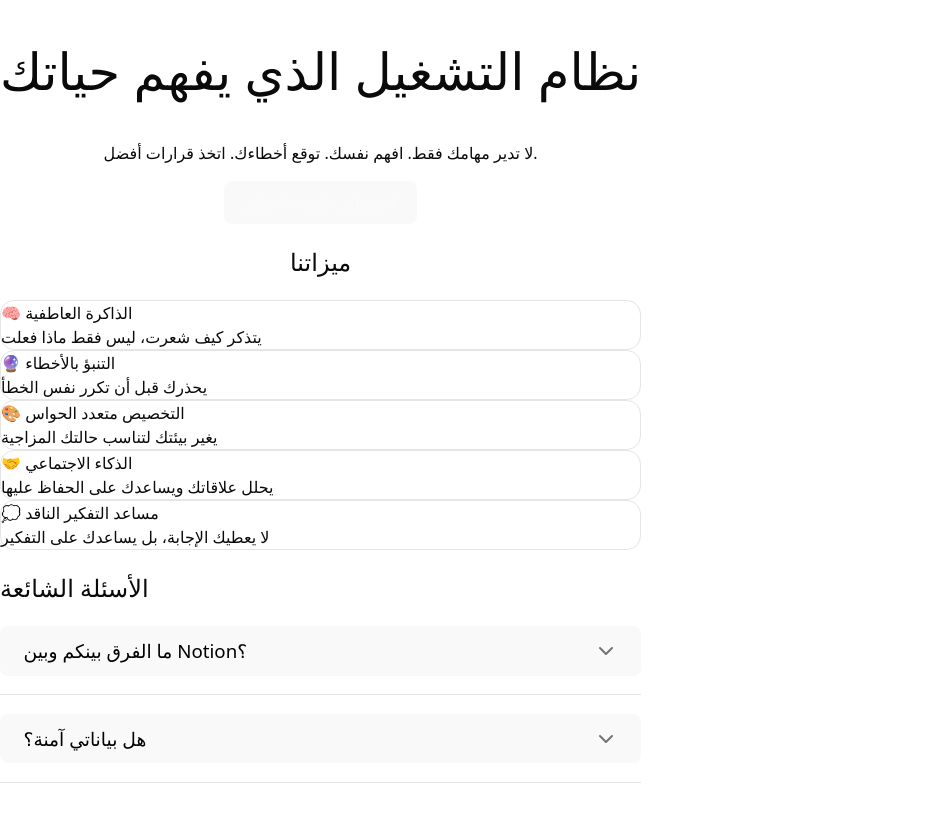
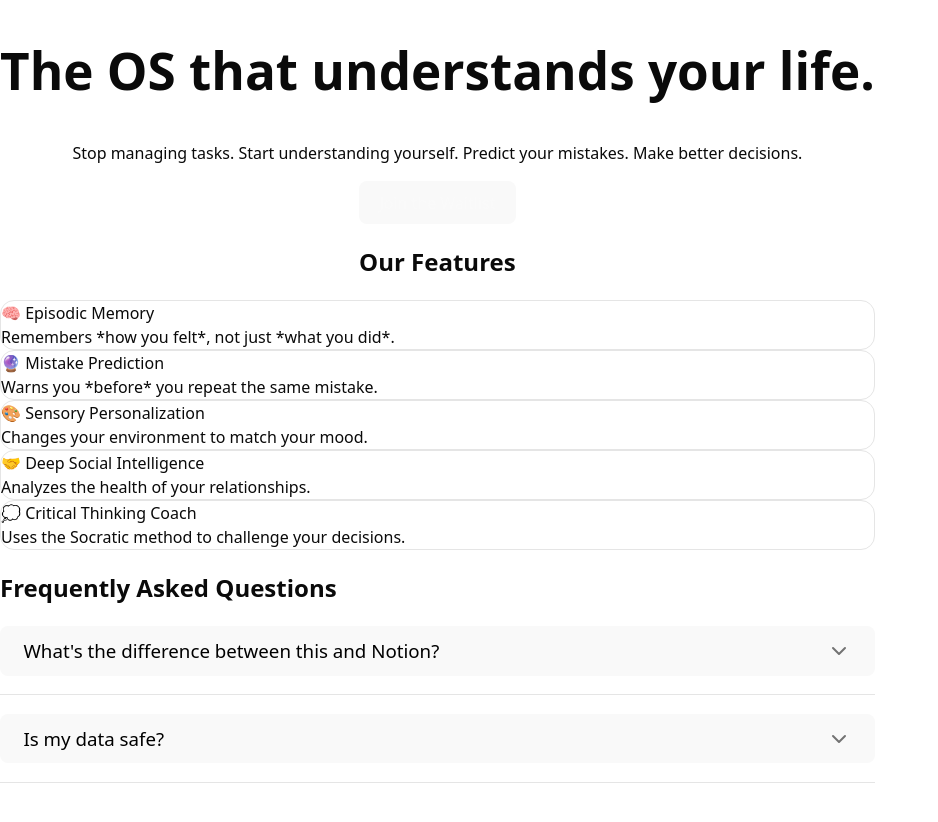
Before and after one commit to abdalrahman32008-Alpa/-SmartLifeAI-Cloud, a React (Vite) app: page / in a window 1280 px wide. Shown: the top 822 px of the page, without its empty margins (0-938 px from the left). Built offline with nearby package versions, Linux system fonts and the light colour scheme; no server answers.

Commit message:
feat: Translate landing page to English (English-First Strategy)

```diff
--- a/src/components/landing/FAQSection.tsx
+++ b/src/components/landing/FAQSection.tsx
@@ -4,19 +4,19 @@ export default function FAQSection() {
   return (
     <section className="py-16 bg-slate-50">
       <div className="container mx-auto px-6">
-        <h2 className="text-2xl font-bold mb-6">الأسئلة الشائعة</h2>
+        <h2 className="text-2xl font-bold mb-6">Frequently Asked Questions</h2>
         <Accordion type="single" collapsible>
           <AccordionItem value="item-1">
-            <AccordionTrigger>ما الفرق بينكم وبين Notion؟</AccordionTrigger>
+            <AccordionTrigger>What's the difference between this and Notion?</AccordionTrigger>
             <AccordionContent>
-              Notion يدير المعلومات، نحن نولد الحكمة. نحن نركز على "لماذا" تفعل، وليس فقط "ماذا" تفعل.
+              Notion manages information. We generate wisdom. We focus on *why* you act, not just *what* you do.
             </AccordionContent>
           </AccordionItem>
 
           <AccordionItem value="item-2">
-            <AccordionTrigger>هل بياناتي آمنة؟</AccordionTrigger>
+            <AccordionTrigger>Is my data safe?</AccordionTrigger>
             <AccordionContent>
-              نعم. الخصوصية هي أولويتنا. 80% من بياناتك العاطفية تُعالج على جهازك (On-Device) ولا نراها أبداً.
+              Yes. Privacy is our foundation. 80% of your emotional data is processed On-Device, and we never see it.
             </AccordionContent>
           </AccordionItem>
         </Accordion>
--- a/src/components/landing/FeaturesSection.tsx
+++ b/src/components/landing/FeaturesSection.tsx
@@ -1,18 +1,18 @@
 import { Card, CardHeader, CardTitle, CardContent } from "@/components/ui/card";
 
 const features = [
-  { title: "🧠 الذاكرة العاطفية", desc: "يتذكر كيف شعرت، ليس فقط ماذا فعلت" },
-  { title: "🔮 التنبؤ بالأخطاء", desc: "يحذرك قبل أن تكرر نفس الخطأ" },
-  { title: "🎨 التخصيص متعدد الحواس", desc: "يغير بيئتك لتناسب حالتك المزاجية" },
-  { title: "🤝 الذكاء الاجتماعي", desc: "يحلل علاقاتك ويساعدك على الحفاظ عليها" },
-  { title: "💭 مساعد التفكير الناقد", desc: "لا يعطيك الإجابة، بل يساعدك على التفكير" },
+  { title: "🧠 Episodic Memory", desc: "Remembers *how you felt*, not just *what you did*." },
+  { title: "🔮 Mistake Prediction", desc: "Warns you *before* you repeat the same mistake." },
+  { title: "🎨 Sensory Personalization", desc: "Changes your environment to match your mood." },
+  { title: "🤝 Deep Social Intelligence", desc: "Analyzes the health of your relationships." },
+  { title: "💭 Critical Thinking Coach", desc: "Uses the Socratic method to challenge your decisions." },
 ];
 
 export default function FeaturesSection() {
   return (
     <section className="py-16">
       <div className="container mx-auto px-6">
-        <h2 className="text-3xl font-bold mb-8 text-center">ميزاتنا</h2>
+  <h2 className="text-3xl font-bold mb-8 text-center">Our Features</h2>
         <div className="grid grid-cols-1 md:grid-cols-3 lg:grid-cols-5 gap-6">
           {features.map((f) => (
             <Card key={f.title} className="p-4">
--- a/src/components/landing/HeroSection.tsx
+++ b/src/components/landing/HeroSection.tsx
@@ -33,27 +33,27 @@ export default function HeroSection() {
   return (
     <section className="py-20 bg-gradient-to-b from-slate-900 to-slate-800 text-white">
       <div className="container mx-auto px-6 text-center">
-        <h1 className="text-5xl md:text-6xl font-extrabold mb-4">نظام التشغيل الذي يفهم حياتك</h1>
-        <p className="text-xl md:text-2xl text-slate-300 mb-8">لا تدير مهامك فقط. افهم نفسك. توقع أخطاءك. اتخذ قرارات أفضل.</p>
+        <h1 className="text-5xl md:text-6xl font-extrabold mb-4">The OS that understands your life.</h1>
+        <p className="text-xl md:text-2xl text-slate-300 mb-8">Stop managing tasks. Start understanding yourself. Predict your mistakes. Make better decisions.</p>
 
         <Dialog open={open} onOpenChange={setOpen}>
           <DialogTrigger asChild>
-            <Button onClick={() => setOpen(true)} className="bg-indigo-600 hover:bg-indigo-500">انضم إلى قائمة الانتظار</Button>
+            <Button onClick={() => setOpen(true)} className="bg-indigo-600 hover:bg-indigo-500">Join the Waitlist</Button>
           </DialogTrigger>
           <DialogContent>
             <DialogHeader>
-              <DialogTitle>انضم إلى قائمة الانتظار</DialogTitle>
-              <DialogDescription>أدخل بريدك الإلكتروني وسنضيفك إلى القائمة.</DialogDescription>
+              <DialogTitle>Join the Waitlist</DialogTitle>
+              <DialogDescription>Enter your email and we'll add you to the waitlist.</DialogDescription>
             </DialogHeader>
 
             <form onSubmit={handleJoin} className="mt-4 space-y-4">
               <div>
-                <Label htmlFor="email">البريد الإلكتروني</Label>
+                <Label htmlFor="email">Email</Label>
                 <Input id="email" type="email" value={email} onChange={(e) => setEmail(e.target.value)} required />
               </div>
               <div className="flex items-center gap-3">
-                <Button type="submit" disabled={loading}>{loading ? "جاري الإرسال..." : "انضم"}</Button>
-                <Button variant="ghost" onClick={() => setOpen(false)}>إلغاء</Button>
+                <Button type="submit" disabled={loading}>{loading ? "Sending..." : "Join"}</Button>
+                <Button variant="ghost" onClick={() => setOpen(false)}>Cancel</Button>
               </div>
               {message && <p className="text-sm text-slate-400">{message}</p>}
             </form>
```
